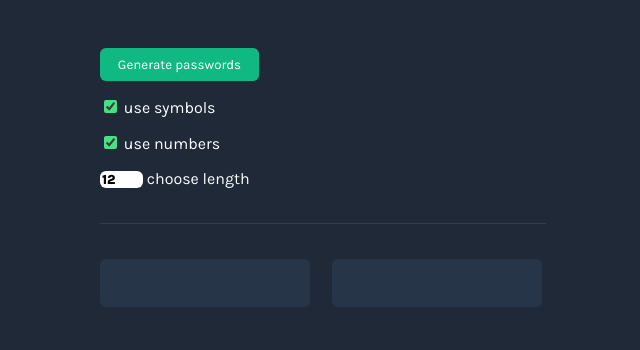
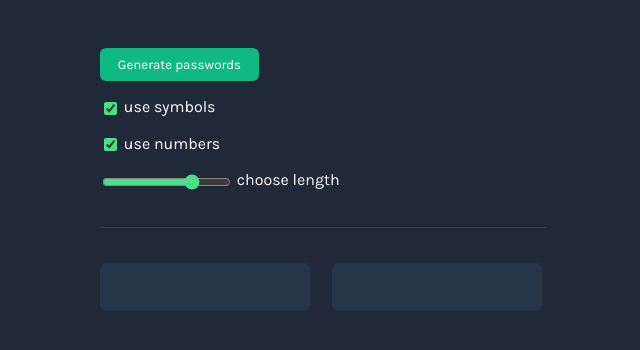
Before and after one commit to Lanu135/Scrimba-Password-Generator, a plain HTML site: page index.html in a window 1280 px wide. Shown: the part 220-570 px from the top of the page, without its empty margins (308-948 px from the left). Drawn offline with nearby package versions, Linux system fonts and the light colour scheme.

Commit message:
Update index.html
added inline class, changed input number to range

```diff
--- a/index.html
+++ b/index.html
@@ -15,9 +15,9 @@
     <p>Never use an insecure password again.</p>
     </div>
     <button onclick="showPassword()">Generate passwords</button>
-    <p><input type="checkbox" id="symbols-el" checked> use symbols</p>
-    <p><input type="checkbox" id="numbers-el" checked> use numbers</p>
-    <p><input type="number" id="length-el" min="4" max="15" value="12"> choose length</p>
+    <p><input class="inline" type="checkbox" id="symbols-el" checked> use symbols</p>
+    <p><input class="inline" type="checkbox" id="numbers-el" checked> use numbers</p>
+    <p><input class="inline" type="range" id="length-el" min="4" max="15" value="12"> choose length</p>
     <div class="divider"></div>
     <div class="password">
       <div class="password-one">
```
